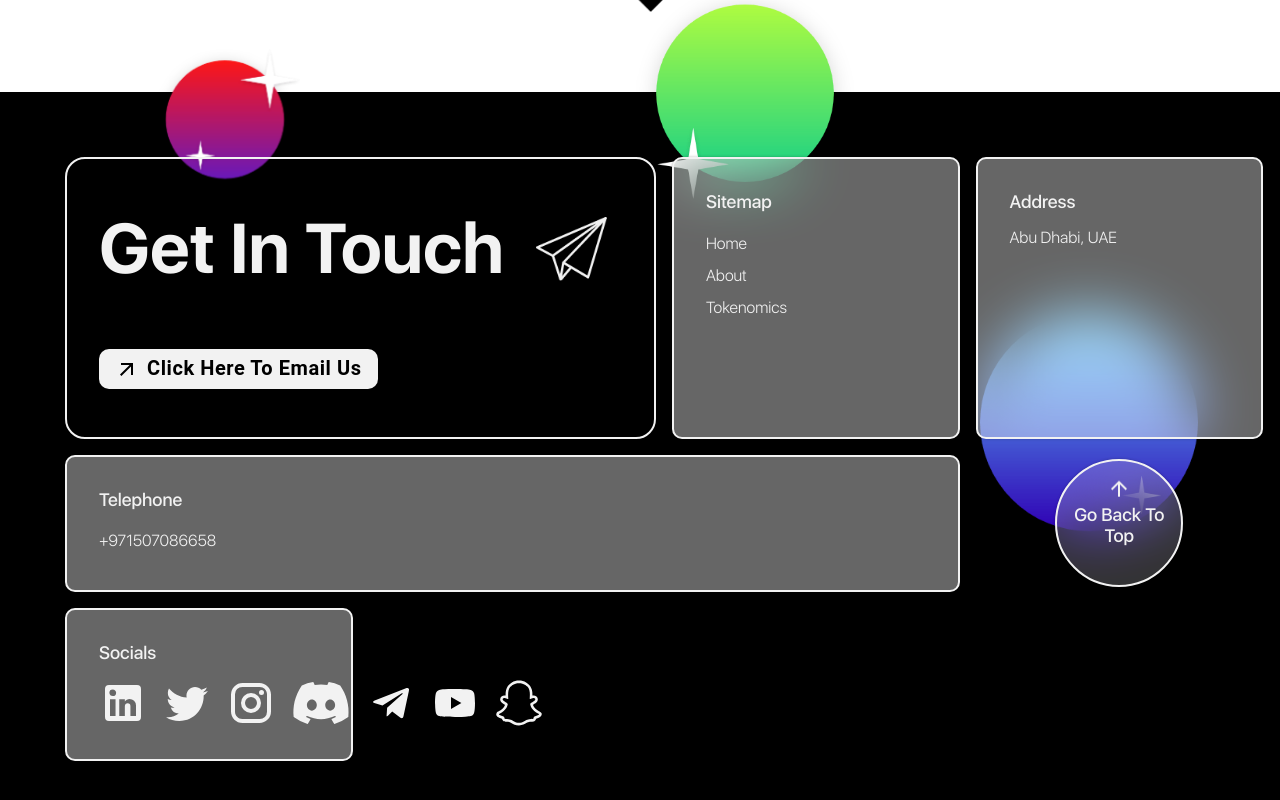
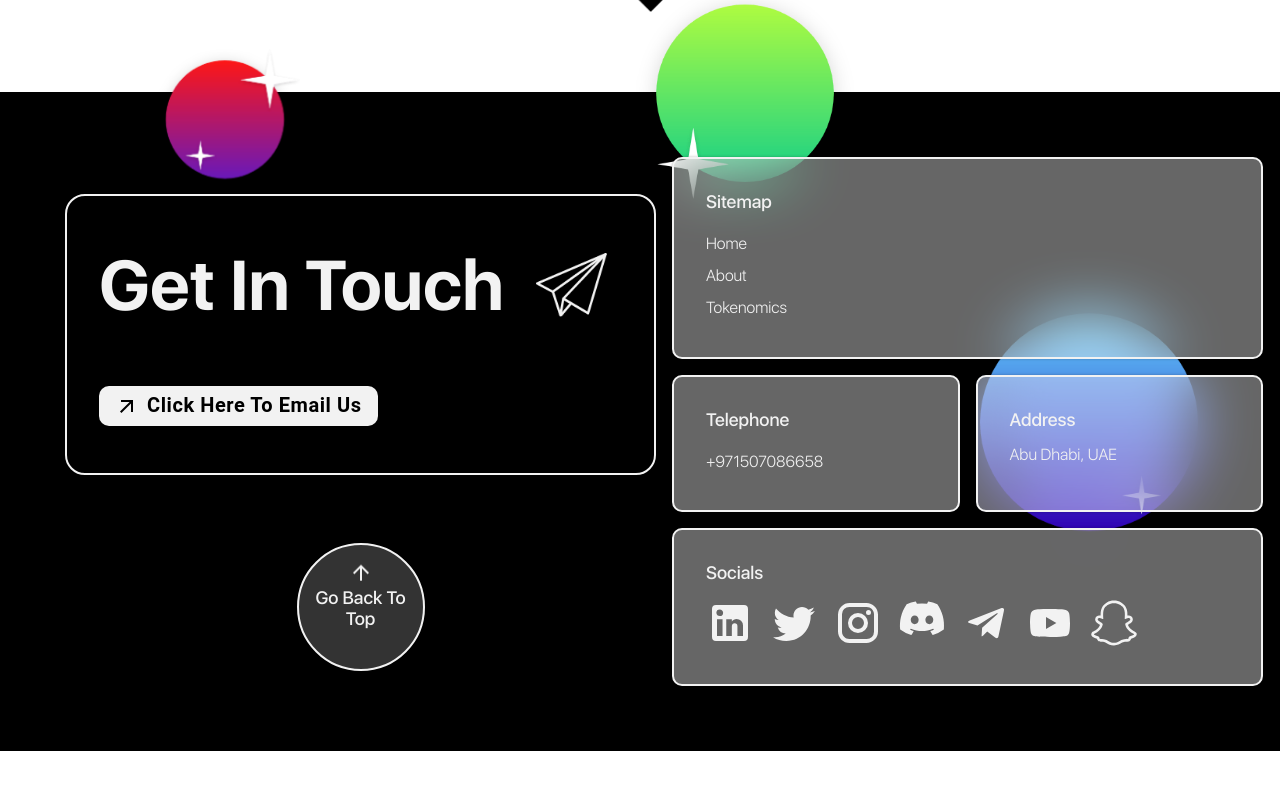
Before and after one commit to formorri/BFFGram, a Next.js app: page /tokenomics in a window 1280 px wide. Shown: the part 5217-6017 px from the top of the page. After the commit the page ends 5968 px from the top, so only its background shows below. Built offline with nearby package versions, Linux system fonts and the light colour scheme; what @aws-amplify/core would draw is missing.

Commit message:
completed SEO improvements

```diff
--- a/src/components/Background/Background.js
+++ b/src/components/Background/Background.js
@@ -7,11 +7,11 @@ const Background = () => {
         <div className={styles.container}>
             <div className={styles.glassmorphism}></div>
             {/* // the pink circle */}
-            <div className={styles['circle-2']}></div>
+            <div className={styles['circle-2']} loading='eager'></div>
             {/* // the cyan circle */}
-            <div className={styles['circle-3']}></div>
+            <div className={styles['circle-3']} loading='eager'></div>
             {/* // the purple circle */}
-            <div className={styles['circle-1']}></div>
+            <div className={styles['circle-1']} loading='eager'></div>
         </div>
     )
 }
--- a/src/components/Footer/Footer.js
+++ b/src/components/Footer/Footer.js
@@ -29,6 +29,38 @@ import Link from 'next/link';
 
 import { API } from 'aws-amplify'
 import { createCandidate } from '../../graphql/mutations'
+
+
+const socials = [
+  {
+    href: 'https://www.linkedin.com/company/the-bff-gram/',
+    icon: <LinkedInIcon />
+  },
+  {
+    href: 'https://twitter.com/OfficialBffGram',
+    icon: <TwitterIcon />
+  },
+  {
+    href: 'https://www.instagram.com/invites/contact/?i=v777t1mecqqp&utm_content=76l7sbn',
+    icon: <InstagramIcon />
+  },
+  {
+    href: 'Team.thebffgram@gmail.com',
+    icon: <FontAwesomeIcon icon={faDiscord} />
+  },
+  {
+    href: 'https://t.me/bffgramofficial',
+    icon: <TelegramIcon />
+  },
+  {
+    href: 'https://www.youtube.com/@bffgram',
+    icon: <YouTubeIcon />
+  },
+  {
+    href: 'https://t.snapchat.com/UCf6B9na',
+    icon: <FontAwesomeIcon icon={faSnapchat} />
+  }
+];
 
 
 const Input = styled(OutlinedInput)({
@@ -112,19 +144,19 @@ const Footer = () => {
           src={images.circle1}
           alt="circle1"
           className={styles['circle-1']}
-          loading="lazy"
+          loading="eager"
         />
         <Image
           src={images.circle2}
           alt="circle2"
           className={styles['circle-2']}
-          loading="lazy"
+          loading="eager"
         />
         <Image
           src={images.circle3}
           alt="circle3"
           className={styles['circle-3']}
-          loading="lazy"
+          loading="eager"
         />
       </div>
       <div className={styles.grid}>
@@ -259,41 +291,13 @@ const Footer = () => {
                 <h2>Socials</h2>
               </div>
               <ul className={styles.socials}>
-                <li>
-                  <Link target='_blank' rel="nofollow" href='https://www.linkedin.com/company/the-bff-gram/'>
-                    <LinkedInIcon></LinkedInIcon>
-                  </Link>
-                </li>
-                <li>
-                  <Link target='_blank' rel="nofollow" href='https://twitter.com/OfficialBffGram'>
-                    <TwitterIcon></TwitterIcon>
-                  </Link>
-                </li>
-                <li>
-                  <Link target='_blank' rel="nofollow" href='https://www.instagram.com/invites/contact/?i=v777t1mecqqp&utm_content=76l7sbn'>
-                    <InstagramIcon></InstagramIcon>
-                  </Link>
-                </li>
-                <li>
-                  <Link target='_blank' rel="nofollow" href='Team.thebffgram@gmail.com'>
-                    <FontAwesomeIcon icon={faDiscord} />
-                  </Link>
-                </li>
-                <li>
-                  <Link target='_blank' rel="nofollow" href='https://t.me/bffgramofficial'>
-                    <TelegramIcon></TelegramIcon>
-                  </Link>
-                </li>
-                <li>
-                  <Link target='_blank' rel="nofollow" href='https://www.youtube.com/@bffgram'>
-                    <YouTubeIcon></YouTubeIcon>
-                  </Link>
-                </li>
-                <li>
-                  <Link target='_blank' rel="nofollow" href='https://t.snapchat.com/UCf6B9na'>
-                    <FontAwesomeIcon icon={faSnapchat} />
-                  </Link>
-                </li>
+                {socials.map((social, index) => (
+                  <li key={index}>
+                    <Link href={social.href} target='_blank' rel='nofollow'>
+                      <span className={styles.icon}>{social.icon}</span>
+                    </Link>
+                  </li>
+                ))}
               </ul>
             </Card>
           </div>
--- a/src/components/Footer/Footer.module.scss
+++ b/src/components/Footer/Footer.module.scss
@@ -146,12 +146,8 @@
       flex-direction: column;
       width: 100%;
 
-      // &>div {
-      //   row-gap: $row-gap;
-      // }
-
       .text {
-        $first-column: 40%;
+        $first-column: 30%;
         $second-column: calc(100% - $first-column);
         color: $white-primary;
         display: flex;
@@ -165,6 +161,7 @@
 
         h2 {
           @include paragraph-medium-text;
+          margin: 0 0 1rem 0;
         }
 
         p {
@@ -177,6 +174,7 @@
           margin: 0;
           border-left: $border-weight $white-primary;
           width: $second-column;
+          padding-left: 2rem;
 
           li {
 
@@ -235,13 +233,17 @@
     // }
     .socials{
       display: flex;
-      .svg{
-        width: 1rem;
-        height: auto;
+      column-gap: 1rem;
+      .icon{
+        svg{
+          width: 1.4rem;
+          height: auto;
+        }
       }
     }
+  }
 
-  }
+
   .back-to-top {
     $button-size: 8rem;
     @include paragraph-medium-text;
@@ -280,6 +282,19 @@
       $size: 1.5rem;
       width: $size;
       height: $size;
+    }
+  }
+
+  .info {
+    $row-gap: 1rem;
+    row-gap: $row-gap;
+    .socials{
+      .icon{
+        svg{
+          width: 3rem;
+          height: auto;
+        }
+      }
     }
   }
 }
@@ -362,7 +377,7 @@
     .grid {
       display: grid;
       grid-template-columns: 25% 25% 25% 25%;
-      grid-template-rows: auto auto;
+      grid-template-rows: auto auto auto;
       column-gap: 1rem;
       place-items: center;
     }
@@ -378,15 +393,15 @@
     // }
 
     .form-position{
-      grid-area: 1 / 1 / 2 / 3;
+      grid-area: 1 / 1 / 3 / 3;
     }
 
     .sitemap-position{
-      grid-area: 1 / 3 / 2 / 4;
+      grid-area: 1 / 3 / 2 / 5;
     }
 
     .address-position{
-      grid-area: 1 / 4 / 2 / 5;
+      grid-area: 2 / 4 / 3 / 5;
     }
 
     // .email-position{
@@ -394,11 +409,15 @@
     // }
 
     .contact-position{
-      grid-area: 2 / 1 / 3 / 4;
+      grid-area: 2 / 3 / 3 / 4;
+    }
+
+    .socials-position{
+      grid-area: 3 / 3 / 4 / 5;
     }
 
     .top-position{
-      grid-area: 2 / 4 / 3 / 5;
+      grid-area: 3 / 1 / 4 / 3;
     }
 
     .flex {
@@ -447,10 +466,15 @@
         }
       }
 
-      .contacts {
+      .socials{
         display: flex;
-        flex-direction: row;
-        align-items: center;
+        font-size: 5rem;
+        .icon{
+          svg{
+            width: 3rem;
+            height: auto;
+          }
+        }
       }
 
       .back-to-top {
--- a/src/components/Navbar/Navbar.js
+++ b/src/components/Navbar/Navbar.js
@@ -20,7 +20,7 @@ const Navbar = () => {
                     src={images.logo}
                     alt="bffgram-logo"
                     className={styles['logo']}
-                    loading="lazy"
+                    loading="eager"
                 />
             </Link>
             <div className={styles["phone"]}>
--- a/src/pages/about.js
+++ b/src/pages/about.js
@@ -37,7 +37,7 @@ export default function Home() {
                             src={images.circle1}
                             alt="circle-1"
                             className={styles['circle-1']}
-                            loading="lazy"
+                            loading="eager"
                         />
                     </div>
                     <div className={styles['hero__grid--column2']}>
@@ -61,7 +61,7 @@ export default function Home() {
                             src={images.circle3}
                             alt="circle-3"
                             className={styles['circle-3']}
-                            loading="lazy"
+                            loading="eager"
                         />
                     </div>
                 </Grid13>
--- a/src/pages/index.js
+++ b/src/pages/index.js
@@ -71,7 +71,7 @@ export default function Home() {
                 src={images.circle1}
                 alt="circle-1"
                 className={styles['circle-1']}
-                loading="lazy"
+                loading="eager"
               />
               <div className={styles['stats__1']}>
                 <CountUp start={0} end={200} delay={0}
@@ -92,13 +92,13 @@ export default function Home() {
                 src={images.circle2}
                 alt="circle-2"
                 className={styles['circle-2']}
-                loading="lazy"
+                loading="eager"
               />
               <Image
                 src={images.circle3}
                 alt="circle-2"
                 className={styles['circle-3']}
-                loading="lazy"
+                loading="eager"
               />
               <CountUp start={0} end={600} delay={0}
                 enableScrollSpy={true}
--- a/src/pages/tokenomics.js
+++ b/src/pages/tokenomics.js
@@ -37,7 +37,7 @@ export default function Home() {
                             src={images.circle1}
                             alt="circle-1"
                             className={styles['circle-1']}
-                            loading="lazy"
+                            loading="eager"
                         />
                     </div>
                     <div className={styles['hero__grid--column2']}>
@@ -61,7 +61,7 @@ export default function Home() {
                             src={images.circle3}
                             alt="circle-3"
                             className={styles['circle-3']}
-                            loading="lazy"
+                            loading="eager"
                         />
                     </div>
                 </Grid13>
--- a/src/styles/Home.module.scss
+++ b/src/styles/Home.module.scss
@@ -356,7 +356,7 @@
 
         .star {
             width: auto;
-            height: 6rem;
+            height: 3.5rem;
         }
     }
 
--- a/src/styles/settings/_fonts.scss
+++ b/src/styles/settings/_fonts.scss
@@ -1,9 +1,9 @@
 @use 'media-query' as *;
 
-$line-height-multiplier-title: 2.2;
+$line-height-multiplier-title: 1.18;
 $font-size-multiplier-title: 0.4; //% increase or reduction depending on screen size
 $small-font-title: 1 - $font-size-multiplier-title;
-// $large-font: 1 + $font-size-multiplier-title;
+$large-font: 1 + $font-size-multiplier-title;
 
 $font-size-multiplier: 0.2; //% increase or reduction depending on screen size
 $line-height-multiplier: 1.18;
@@ -97,9 +97,8 @@ $url:'../../../public/fonts/' ;
 }
 
 
-
 @mixin header-text {
-    @include font-settings ($desktop-font-size: 70px);
+    @include font-settings-title ($desktop-font-size: 70px);
     text-transform: capitalize;
     font-weight: bold;
     font-style: normal;
```
